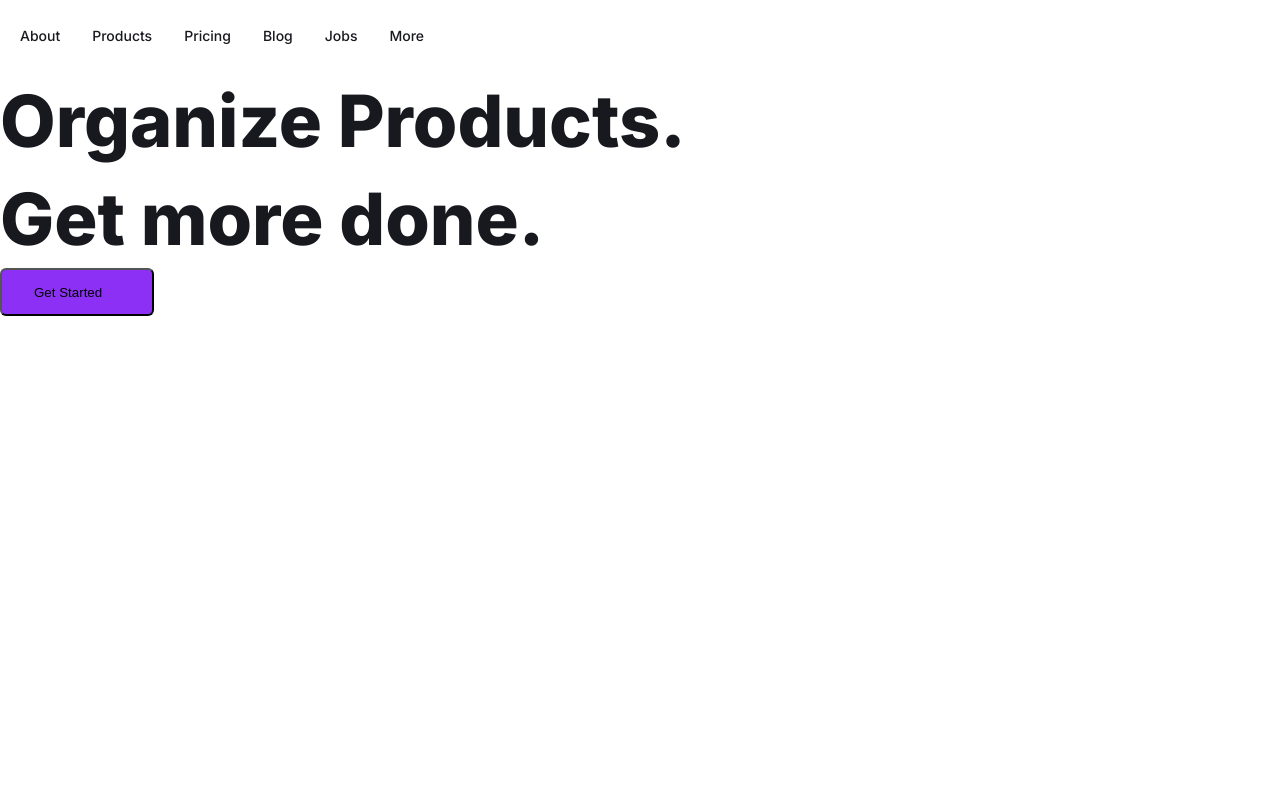
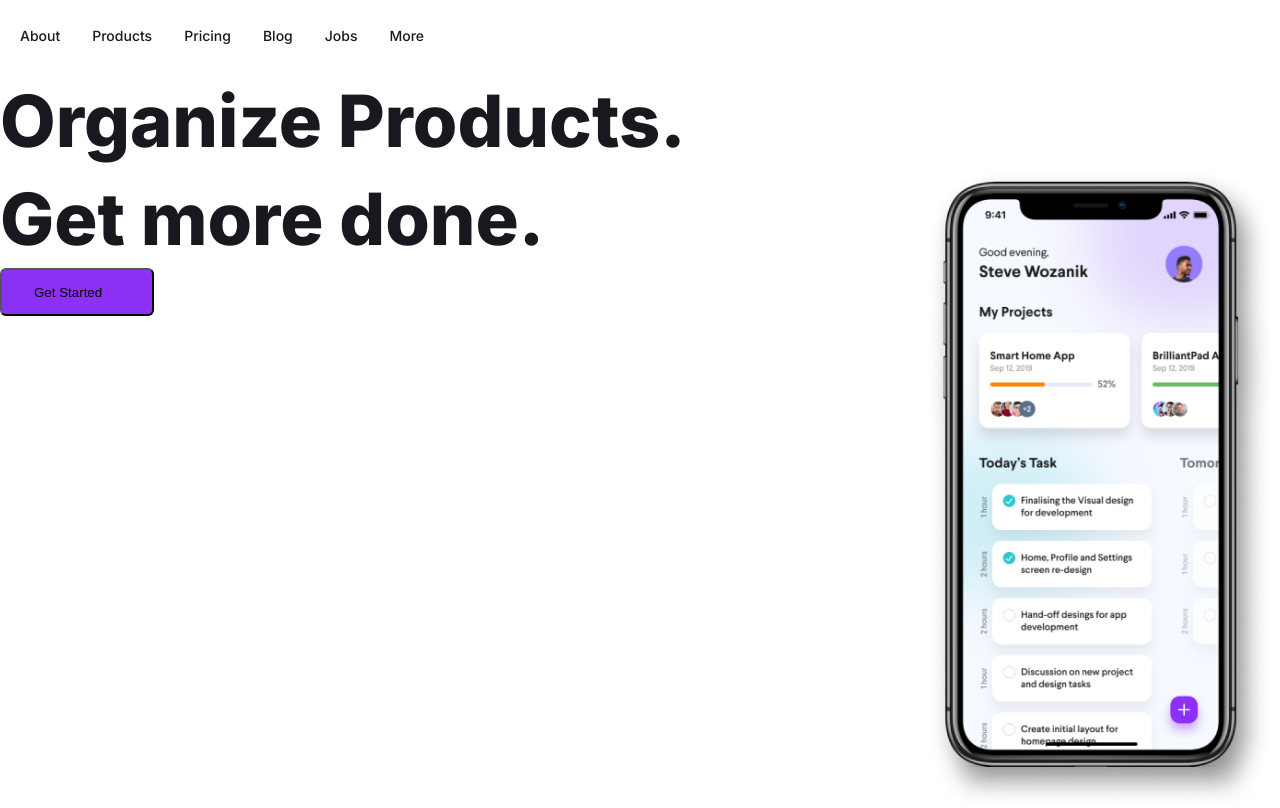
Before and after one commit to archis-academy/arya-landify, a plain HTML site: page index.html in a window 1280 px wide. Drawn offline with Linux system fonts and the light colour scheme; a web font is replaced by a local one.

Commit message:
adding the phone image

```diff
--- a/index.html
+++ b/index.html
@@ -16,8 +16,8 @@
 
 <body>
     <div class="app">
-        <nav class ="nav-bar">
-            <ul class ="nav-bar-list">
+        <nav class="nav-bar">
+            <ul class="nav-bar-list">
                 <li><a class="nav-link-text" href="#">About</a></li>
                 <li><a class="nav-link-text" href="#">Products</a></li>
                 <li><a class="nav-link-text" href="#">Pricing</a></li>
@@ -26,9 +26,10 @@
                 <li><a class="nav-link-text" href="#">More</a></li>
             </ul>
         </nav>
-        <h1 class = "content">Organize Products.<br> Get more done.<br>
-            <button class ="start-button">Get Started</button>
+        <h1 class="content">Organize Products.<br> Get more done.<br>
+            <button class="start-button">Get Started</button>
         </h1>
+        <img class = "phone-image" src = "images/iPhone X.png", alt ="image of a phone">
 
     </div>
 
--- a/styles.css
+++ b/styles.css
@@ -55,3 +55,17 @@
     background: #8C30F5;
     border-radius: 6px;
 }
+
+.phone-image {
+
+    display: flex;
+    flex-direction: column;
+    align-items: center;
+    padding: 0px;
+    position: absolute;
+    width: 350px;
+    height: 640px;
+    left: 925px;
+    top: 168px;
+
+}
```
Also changed, not shown: images/iPhone X.png (added).
